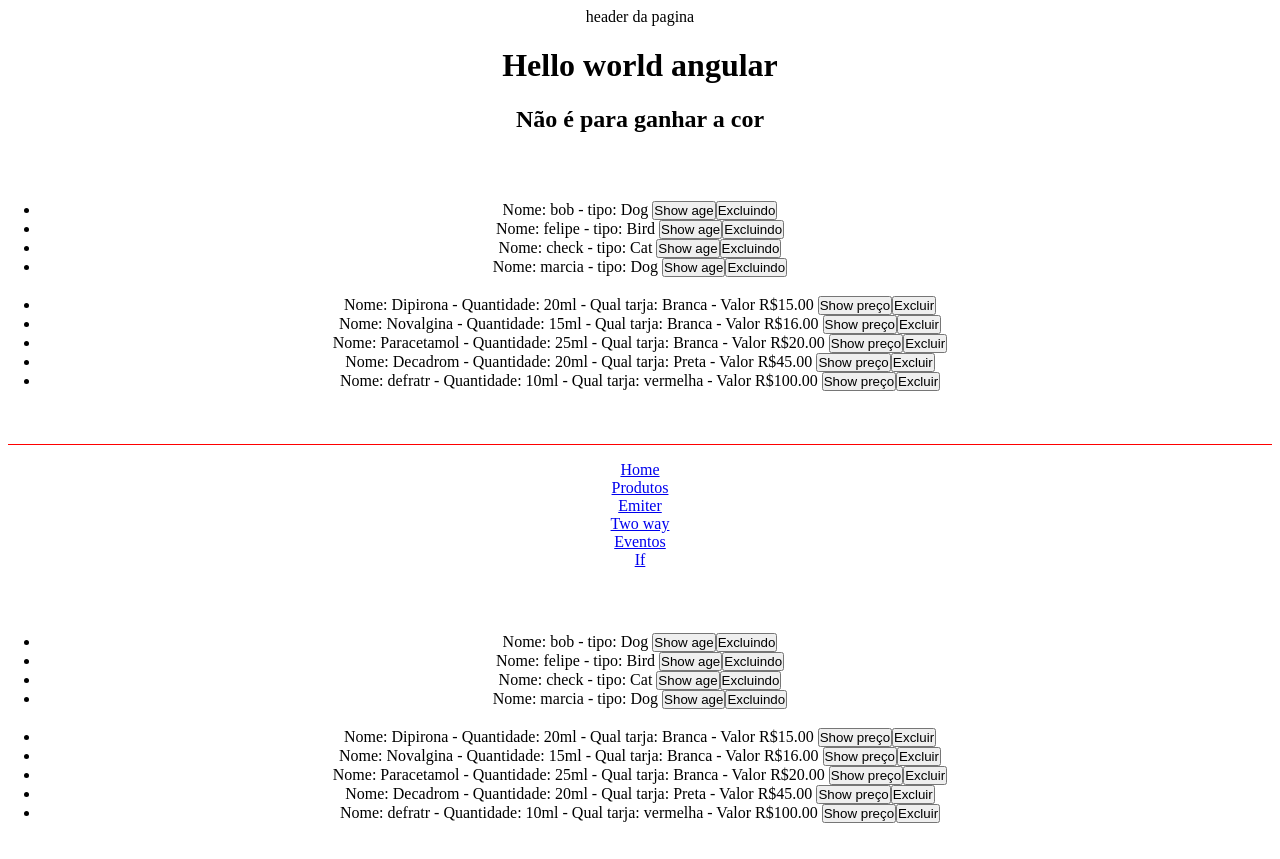
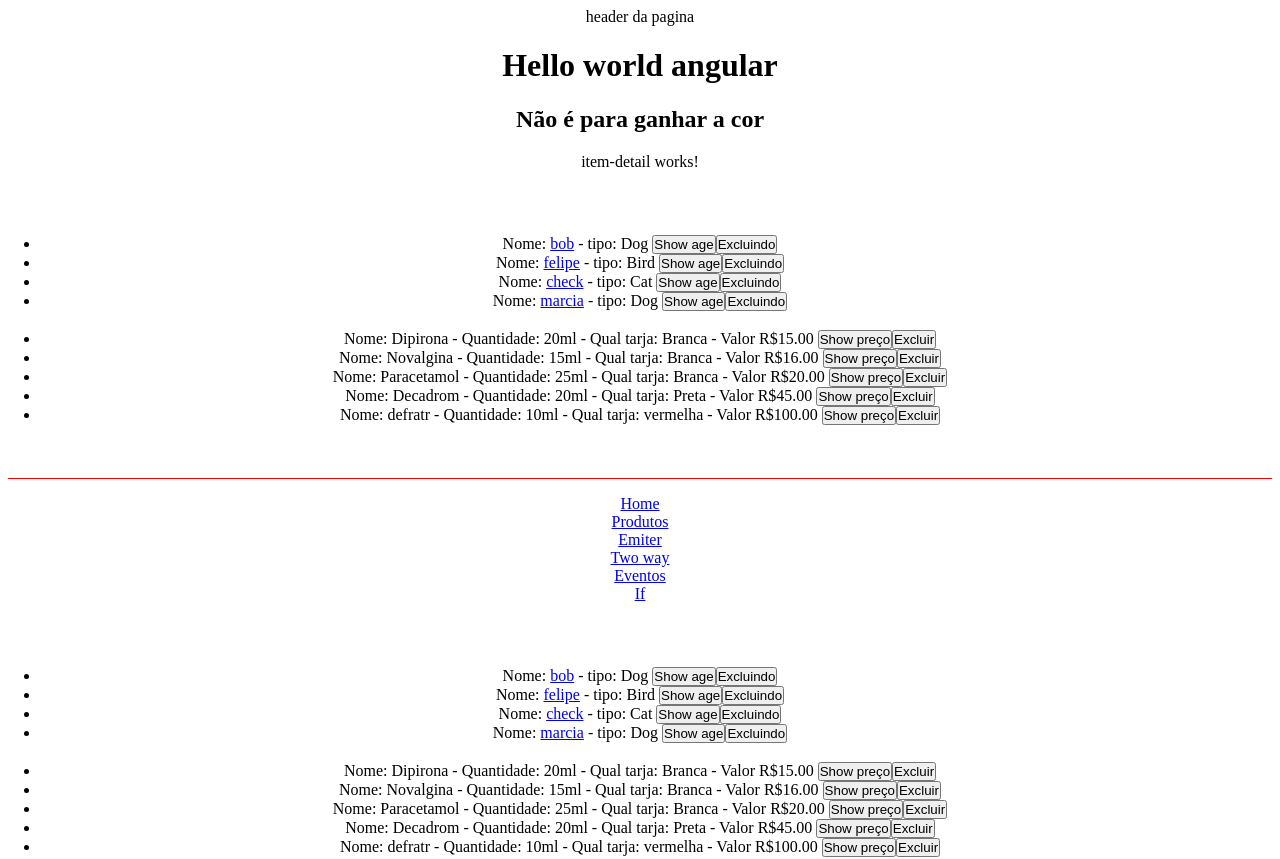
Before and after one commit to Sergio81alves/comeco-no-angular, an Angular app: page /list in a window 1280 px wide. Shown: the top 859 px of the page. Built offline with nearby package versions, Linux system fonts and the light colour scheme; data requests are answered from the project's data file.

Commit message:
rotas dinamicas

```diff
--- a/src/app/Animal.ts
+++ b/src/app/Animal.ts
@@ -1,4 +1,5 @@
 export interface Animal{
+    id: number;
     nome: string;
     tipo: string;
     age: number;
--- a/src/app/app-routing.module.ts
+++ b/src/app/app-routing.module.ts
@@ -4,8 +4,10 @@ import { EmitterComponent } from './components/emitter/emitter.component';
 import { EventosComponent } from './components/eventos/eventos.component';
 import { FirstComponentComponent } from './components/first-component/first-component.component';
 import { IfRenderComponent } from './components/if-render/if-render.component';
+import { ItemDetailComponent } from './components/item-detail/item-detail.component';
 import { ListRenderComponent } from './components/list-render/list-render.component';
 import { TwoWayComponent } from './components/two-way/two-way.component';
+
 
 const routes: Routes = [
   {path: "", component: FirstComponentComponent},
@@ -14,6 +16,7 @@ const routes: Routes = [
   {path: "two", component: TwoWayComponent},
   {path: "eventos", component: EventosComponent},
   {path: "if", component: IfRenderComponent},
+  {path: "list/:id", component: ItemDetailComponent},
 ];
 
 @NgModule({
--- a/src/app/app.component.html
+++ b/src/app/app.component.html
@@ -1,6 +1,7 @@
 <header>header da pagina</header>
 <h1>Hello world angular</h1>
 <h2>Não é para ganhar a cor</h2>
+<app-item-detail></app-item-detail>
 <app-list-render></app-list-render>
 <nav>
 
--- a/src/app/app.module.ts
+++ b/src/app/app.module.ts
@@ -18,6 +18,7 @@ import { ListRenderComponent } from './components/list-render/list-render.compon
 import { TesteComponent } from './components/teste/teste.component';
 import { PipesComponent } from './components/pipes/pipes.component';
 import { TwoWayComponent } from './components/two-way/two-way.component';
+import { ItemDetailComponent } from './components/item-detail/item-detail.component';
 
 @NgModule({
   declarations: [
@@ -34,7 +35,8 @@ import { TwoWayComponent } from './components/two-way/two-way.component';
     ListRenderComponent,
     TesteComponent,
     PipesComponent,
-    TwoWayComponent
+    TwoWayComponent,
+    ItemDetailComponent
   ],
   imports: [
     BrowserModule,
--- /dev/null
+++ b/src/app/components/item-detail/item-detail.component.html
@@ -0,0 +1 @@
+<p>item-detail works!</p>
--- /dev/null
+++ b/src/app/components/item-detail/item-detail.component.ts
@@ -0,0 +1,15 @@
+import { Component, OnInit } from '@angular/core';
+
+@Component({
+  selector: 'app-item-detail',
+  templateUrl: './item-detail.component.html',
+  styleUrls: ['./item-detail.component.css']
+})
+export class ItemDetailComponent implements OnInit {
+
+  constructor() { }
+
+  ngOnInit(): void {
+  }
+
+}
--- a/src/app/components/list-render/list-render.component.html
+++ b/src/app/components/list-render/list-render.component.html
@@ -1,6 +1,6 @@
 <div class="class">
     <ul>
-        <li *ngFor="let animal of animais"> Nome: {{animal.nome}} -  tipo: {{animal.tipo}}
+        <li *ngFor="let animal of animais"> Nome: <a routerLink="/list/{{animal.id}}">{{animal.nome}}</a> -  tipo: {{animal.tipo}}
          <button (click)="showAge(animal)">Show age</button>
          <button (click)="remopvendoAnimal(animal)" >Excluindo</button>
         </li>
--- a/src/app/components/list-render/list-render.component.ts
+++ b/src/app/components/list-render/list-render.component.ts
@@ -21,6 +21,7 @@ export class ListRenderComponent implements OnInit {
   animais: Animal[]=  [];
 
   animal: Animal =  {
+    id: 2554,
     nome: 'teste',
     tipo: 'Dragão',
     age: 10,
```
Also changed, not shown: src/app/components/item-detail/item-detail.component.css (added), 1 other file (tests, documents, lock files or other folders).
